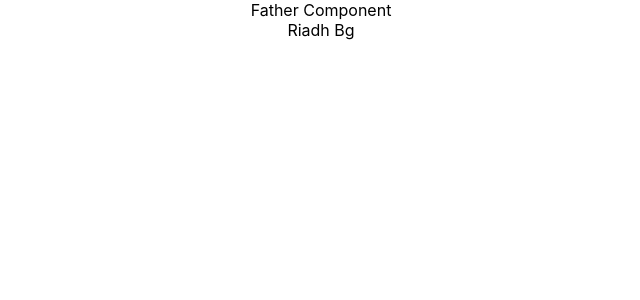
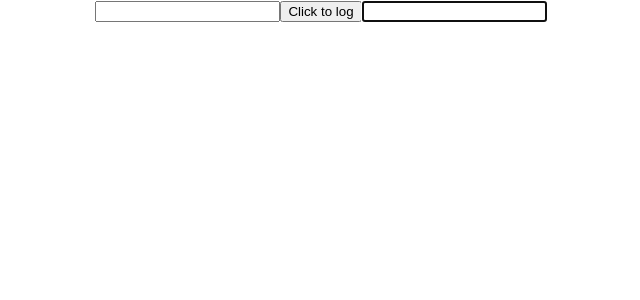
Before and after one commit to RiadhBg26/React-js-first-project-, a React (Create React App) app: page / in a window 1280 px wide. Shown: the top 300 px of the page, without its empty margins (319-959 px from the left). Built offline with nearby package versions, Linux system fonts and the light colour scheme.

Commit message:
added elementRef demo

```diff
--- a/src/App.js
+++ b/src/App.js
@@ -22,6 +22,7 @@ import FragmentDemo from './components/fragmentDemo';
 import Table from './components/table';
 import PureComp from './components/pureComponent';
 import FatherComponent from './components/fatherComponent';
+import RefsDemo from './components/refsDemo';
 
 
 
@@ -57,7 +58,8 @@ function App() {
 			{/* <FragmentDemo></FragmentDemo> */}
 			{/* <Table></Table> */}
 			{/* <PureComp></PureComp> */}
-			<FatherComponent></FatherComponent>
+			{/* <FatherComponent></FatherComponent> */}
+			<RefsDemo></RefsDemo>
 		</div>
   );
 }
--- /dev/null
+++ b/src/components/refsDemo.js
@@ -0,0 +1,48 @@
+import React, { Component } from 'react'
+
+class RefsDemo extends Component {
+	constructor(props) {
+		super(props)
+
+		// first way to create Refs
+		this.inputRef = React.createRef()
+
+		// second way to create Refs (create a callBackRef and then assign the domElement to it and focus it later with componentDidMount())
+		this.cbRef = null;
+		this.setCbRef = (domElement) => {
+			this.cbRef = domElement;
+		}
+	}
+
+	componentDidMount() {
+		// first way to create Refs
+		console.log(this.inputRef); // displays the DOM node element
+		this.inputRef.current.focus() // auto focus on input on page init
+
+		// second way to create Refs
+		if (this.cbRef) {
+			this.cbRef.focus()
+		}
+	}
+
+	clickHandler = () => {
+		console.log(this.inputRef.current.value);
+	}
+
+
+
+	render() {
+		return (
+			<div>
+				{/* first way to create Refs */}
+				<input type="text" ref = {this.inputRef} />
+				<button onClick = {this.clickHandler}>Click to log</button>
+				{/* second way to create Refs */}
+				{/* attached the ref to an element using the method that in return assigns the element to the property */}
+				<input type="text" ref = {this.setCbRef} />
+			</div>
+		)
+	}
+}
+
+export default RefsDemo
```
